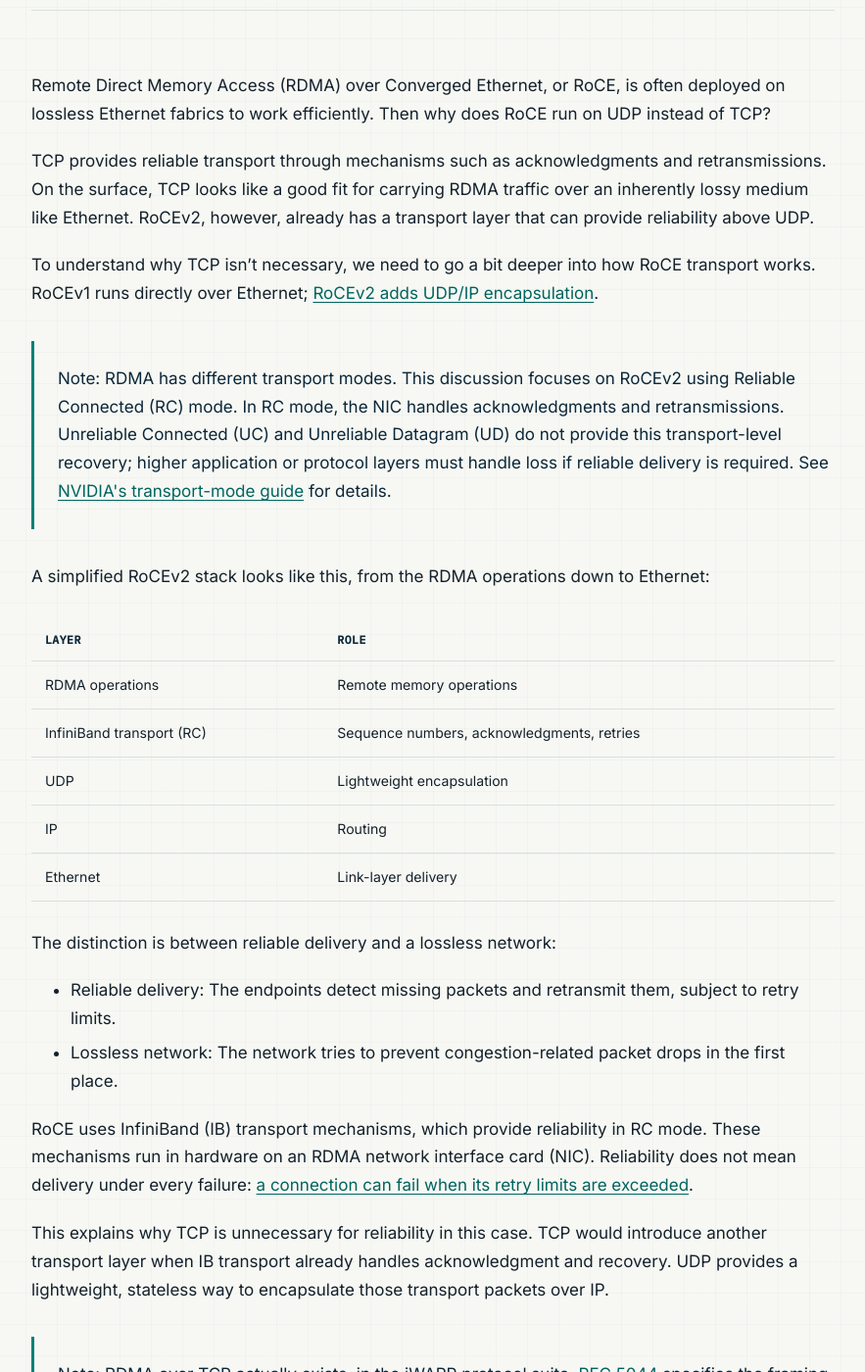
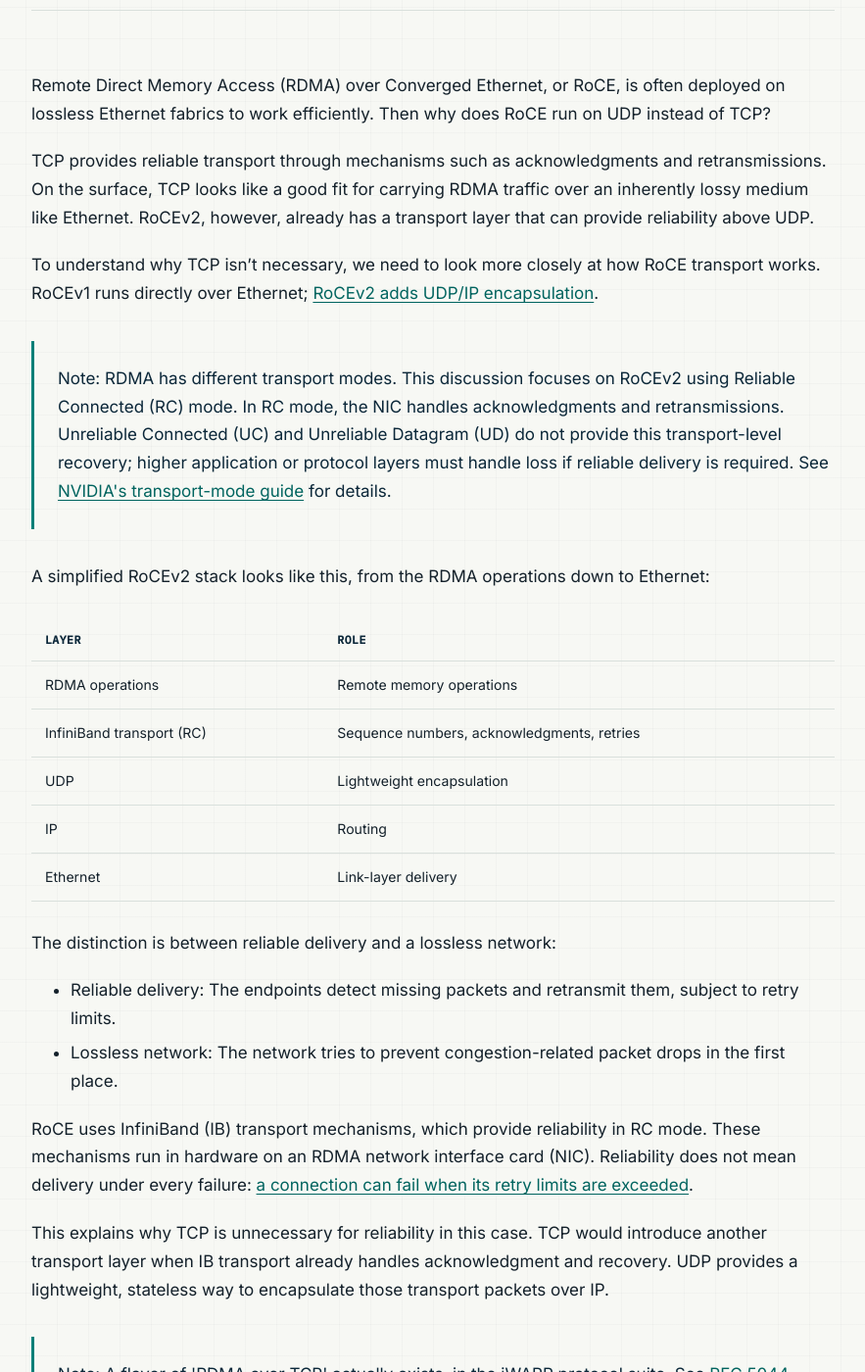
Before and after one commit to karsagar28/karsagar28.github.io, a Jekyll site: the page built from _posts/2026-09-06-why-rocev2-uses-udp-instead-of-tcp.md, in a window 1280 px wide and 1400 px high, scrolled down 441 px. Shown: the whole window at 98% size, without its empty margins (198-1081 px from the left). Built offline with Jekyll 4.4.1, drawn with Linux system fonts in a browser that asks for light colours; comment, search, counter and statistics services are not loaded; some of the changed text lies outside the part shown.

```diff
--- a/_posts/2026-09-06-why-rocev2-uses-udp-instead-of-tcp.md
+++ b/_posts/2026-09-06-why-rocev2-uses-udp-instead-of-tcp.md
@@ -14,7 +14,7 @@
 
 TCP provides reliable transport through mechanisms such as acknowledgments and retransmissions. On the surface, TCP looks like a good fit for carrying RDMA traffic over an inherently lossy medium like Ethernet. RoCEv2, however, already has a transport layer that can provide reliability above UDP.
 
-To understand why TCP isn't necessary, we need to go a bit deeper into how RoCE transport works. RoCEv1 runs directly over Ethernet; [RoCEv2 adds UDP/IP encapsulation](https://networking-docs.nvidia.com/mlnxofedswum/24010331/rdma-over-converged-ethernet-roce).
+To understand why TCP isn't necessary, we need to look more closely at how RoCE transport works. RoCEv1 runs directly over Ethernet; [RoCEv2 adds UDP/IP encapsulation](https://networking-docs.nvidia.com/mlnxofedswum/24010331/rdma-over-converged-ethernet-roce).
 
 <blockquote class="article-note">
   <p>Note: RDMA has different transport modes. This discussion focuses on RoCEv2 using Reliable Connected (RC) mode. In RC mode, the NIC handles acknowledgments and retransmissions. Unreliable Connected (UC) and Unreliable Datagram (UD) do not provide this transport-level recovery; higher application or protocol layers must handle loss if reliable delivery is required. See <a href="https://networking-docs.nvidia.com/doca/archive/3-5-0/rdma-aware-networks-programming-guide">NVIDIA's transport-mode guide</a> for details.</p>
@@ -40,7 +40,7 @@
 This explains why TCP is unnecessary for reliability in this case. TCP would introduce another transport layer when IB transport already handles acknowledgment and recovery. UDP provides a lightweight, stateless way to encapsulate those transport packets over IP.
 
 <blockquote class="article-note">
-  <p>Note: RDMA over TCP actually exists, in the iWARP protocol suite. <a href="https://www.rfc-editor.org/rfc/rfc5044.html">RFC 5044</a> specifies the framing layer used to carry its data-placement protocol over TCP.</p>
+  <p>Note: A flavor of 'RDMA over TCP' actually exists, in the iWARP protocol suite. See <a href="https://www.rfc-editor.org/rfc/rfc5044.html">RFC 5044</a> </p>
 </blockquote>
 
 ## If RoCE provides reliable delivery, why use lossless Ethernet?
```
